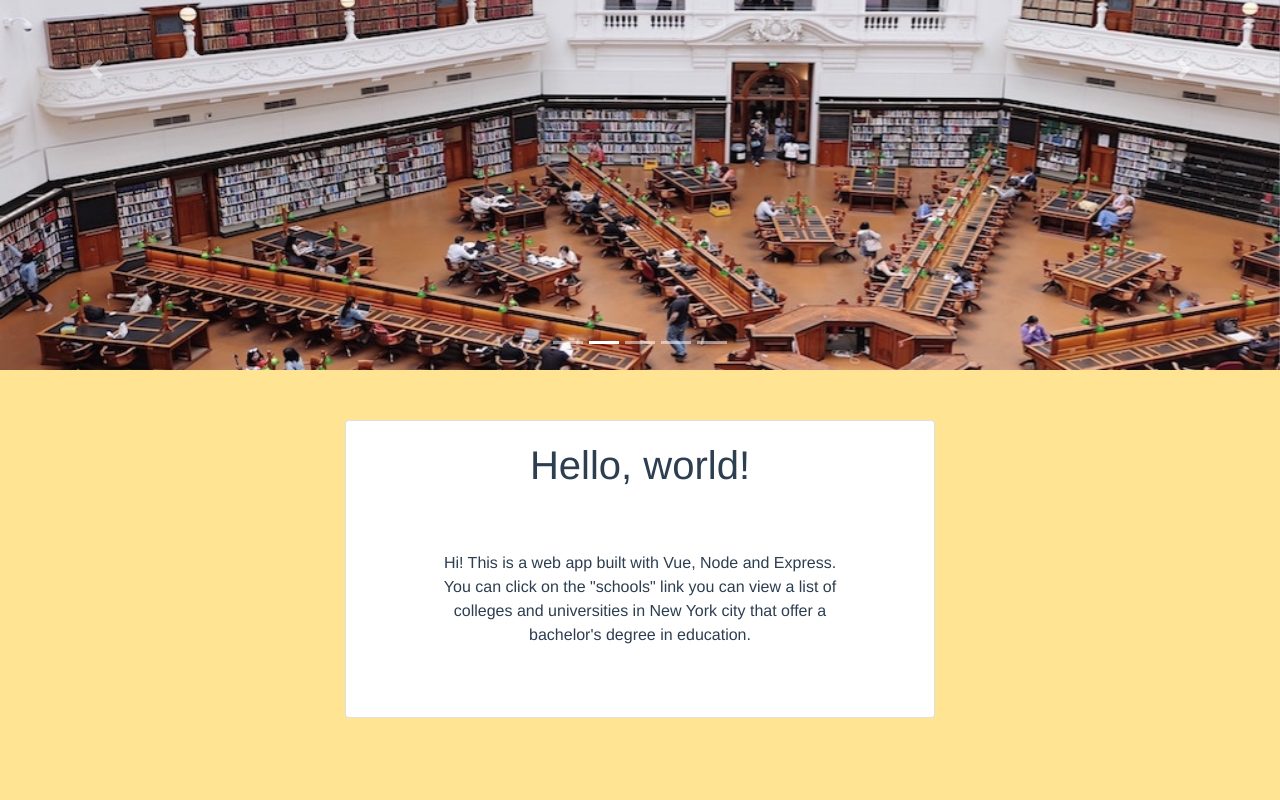
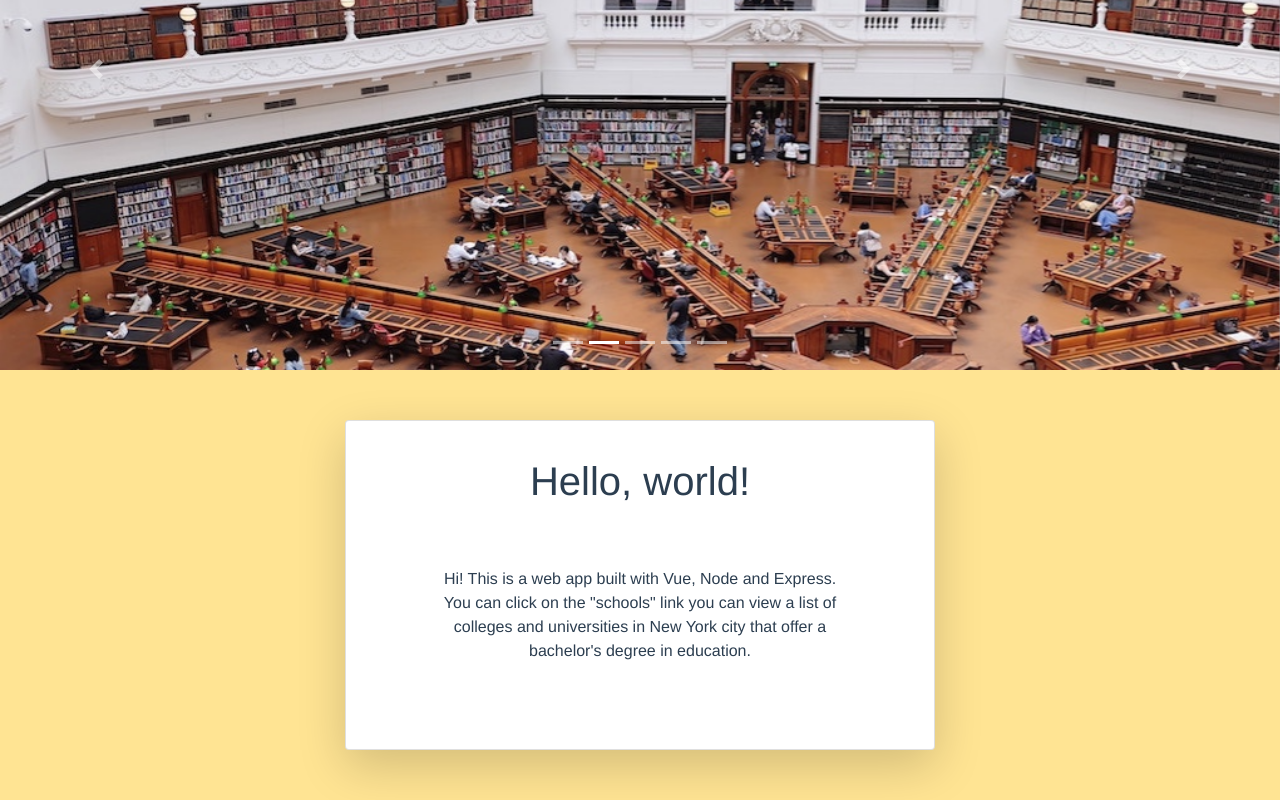
Before and after one commit to krtb/college_explorer, a Vue app in the folder client/: page /#/ in a window 1280 px wide. Shown: the part 288-1088 px from the top of the page. Before the commit the page ends 1056 px from the top, so only its background shows below. Built offline with nearby package versions, Linux system fonts and the light colour scheme.

Commit message:
add show and round cards with text

```diff
--- a/client/src/components/HelloWorld.vue
+++ b/client/src/components/HelloWorld.vue
@@ -2,7 +2,7 @@
 
   <div class="hello">
 
-    <div class="card w-50 mx-auto" style="width: 200px;">
+    <div class="card w-50 mx-auto shadow-lg p-3 bg-white rounded" style="width: 200px;">
       <div class="card-body">
         <h1 class="card-title">{{ msg }}</h1>
         <p class="card-text " >
--- a/client/src/components/Schools.vue
+++ b/client/src/components/Schools.vue
@@ -2,7 +2,7 @@
 <template>
   <div class="schools mx-auto" style="width: 600px;">
 
-        <div class="college card w-50 mx-auto" style="width: 200px;">
+        <div class="college card w-50 mx-auto shadow-lg p-3 bg-white rounded" style="width: 200px;">
       <div class="card-body">
         <h1 class="card-title">Colleges <br/>
           and
```
